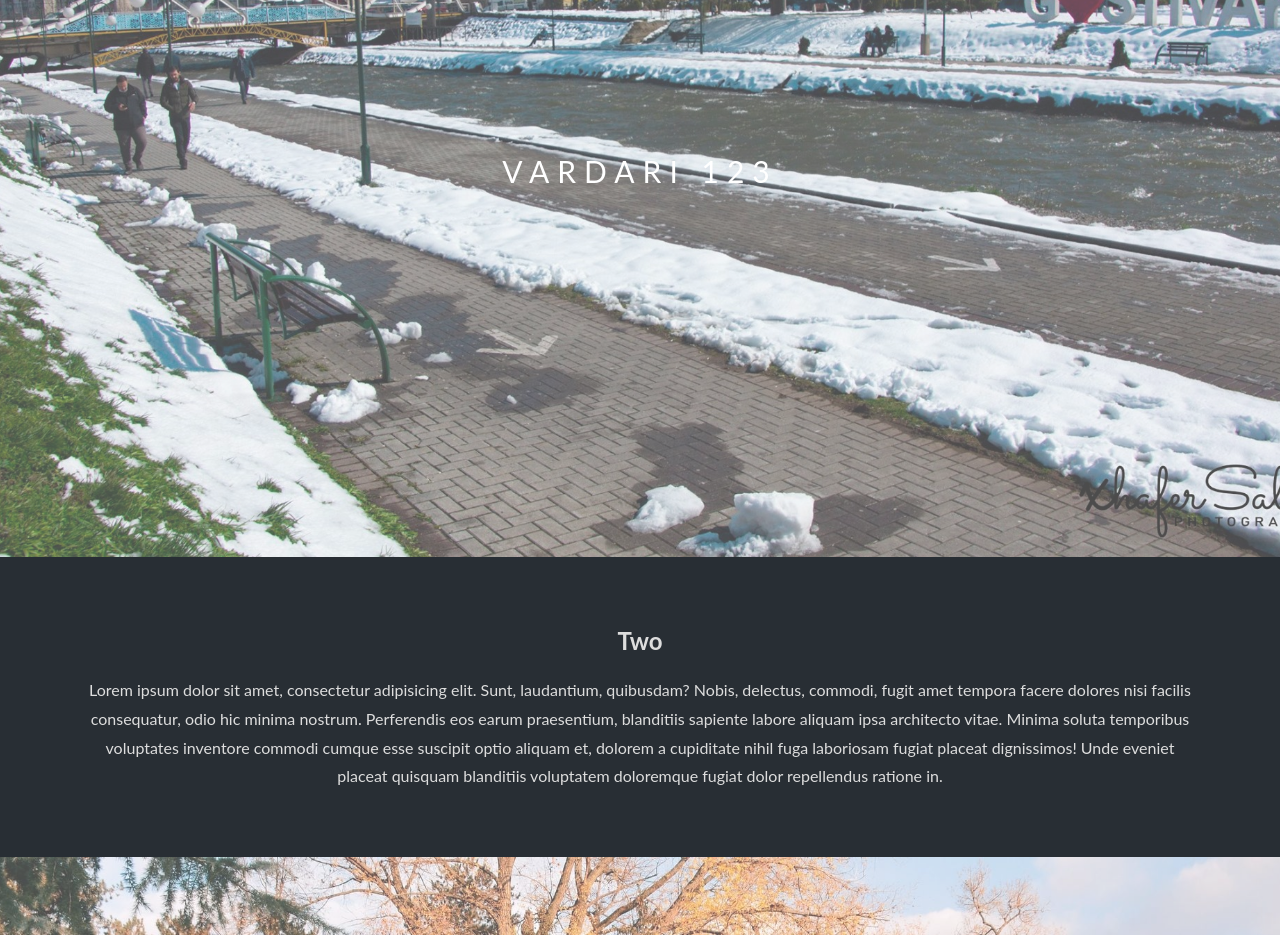
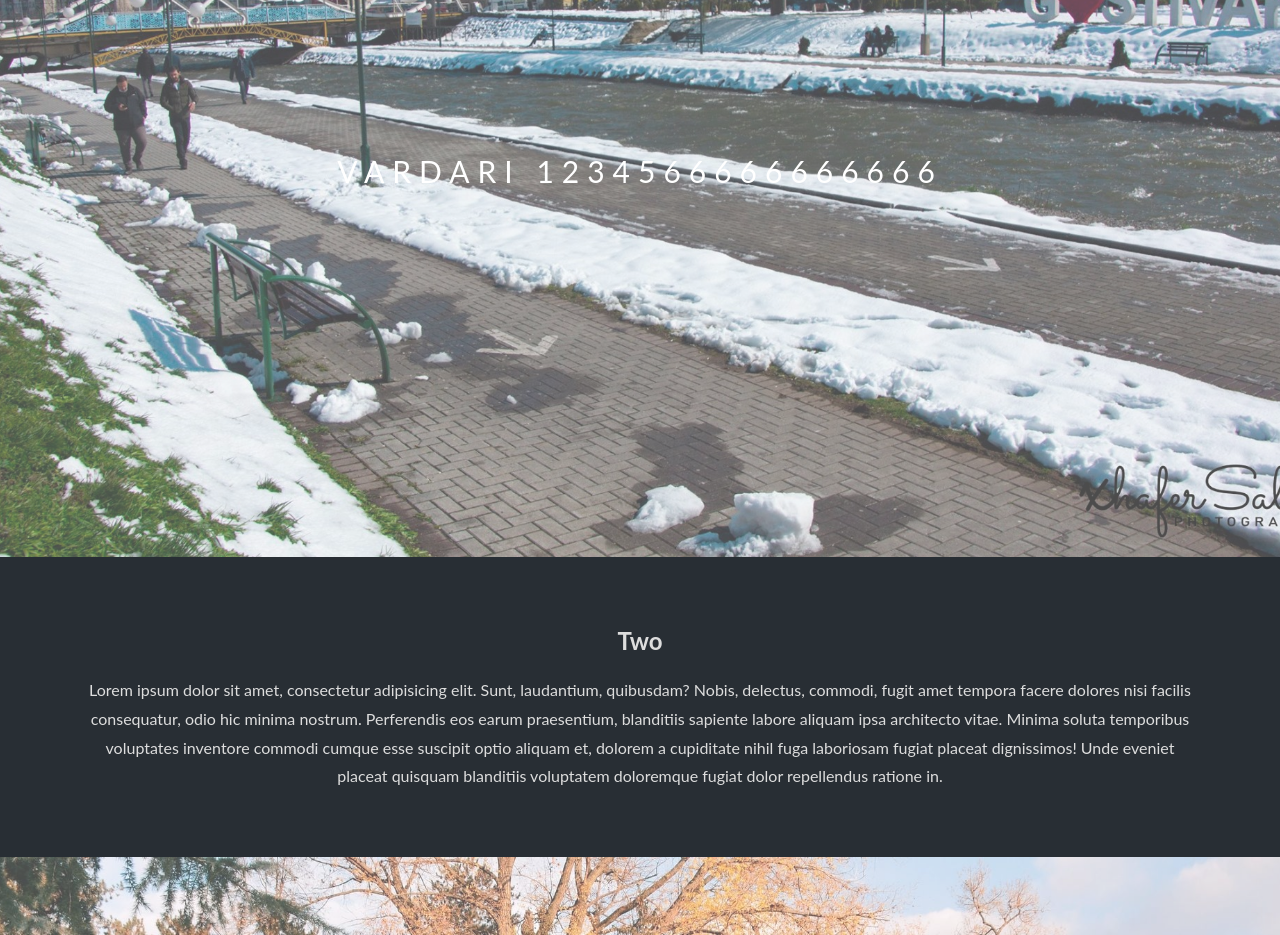
Before and after one commit to Afan417/web3-parallax, a plain HTML site: page index.html in a window 1280 px wide. Shown: the part 1400-2335 px from the top of the page. Drawn offline with Linux system fonts and the light colour scheme.

Commit message:
Quick Change

```diff
--- a/index.html
+++ b/index.html
@@ -26,7 +26,7 @@
   <div class="pimg2">
     <div class="ptext">
       <span class="border trans">
-        Vardari 123
+        Vardari 1234566666666666
       </span>
     </div>
   </div>
```
